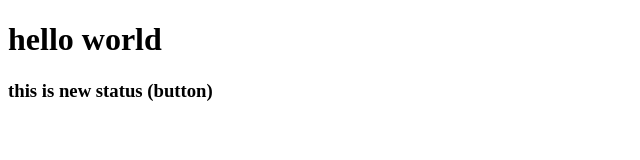
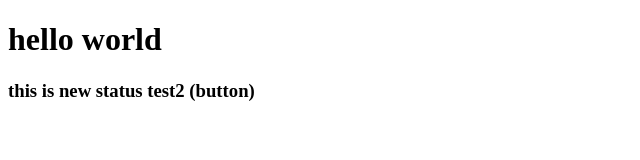
Before and after one commit to shabbr/test-git, a plain HTML site: page index.html in a window 1280 px wide. Shown: the full height of the page, 0-640 px from the left. Drawn offline with Linux system fonts and the light colour scheme.

Commit message:
feature add

```diff
--- a/index.html
+++ b/index.html
@@ -7,6 +7,6 @@
 </head>
 <body>
     <h1>hello world</h1>
-    <h3>this is new status  (button)</h3>
+    <h3>this is new status test2 (button)</h3>
 </body>
 </html>
```
